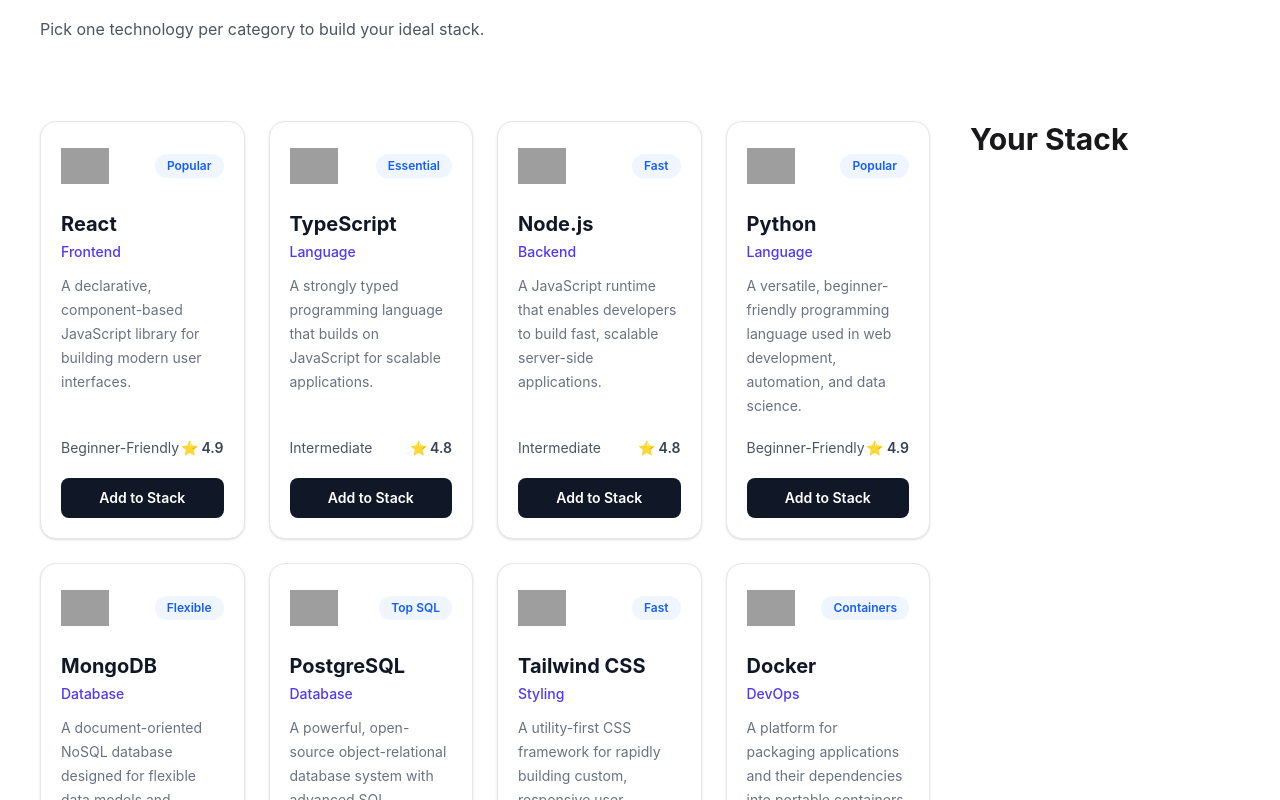
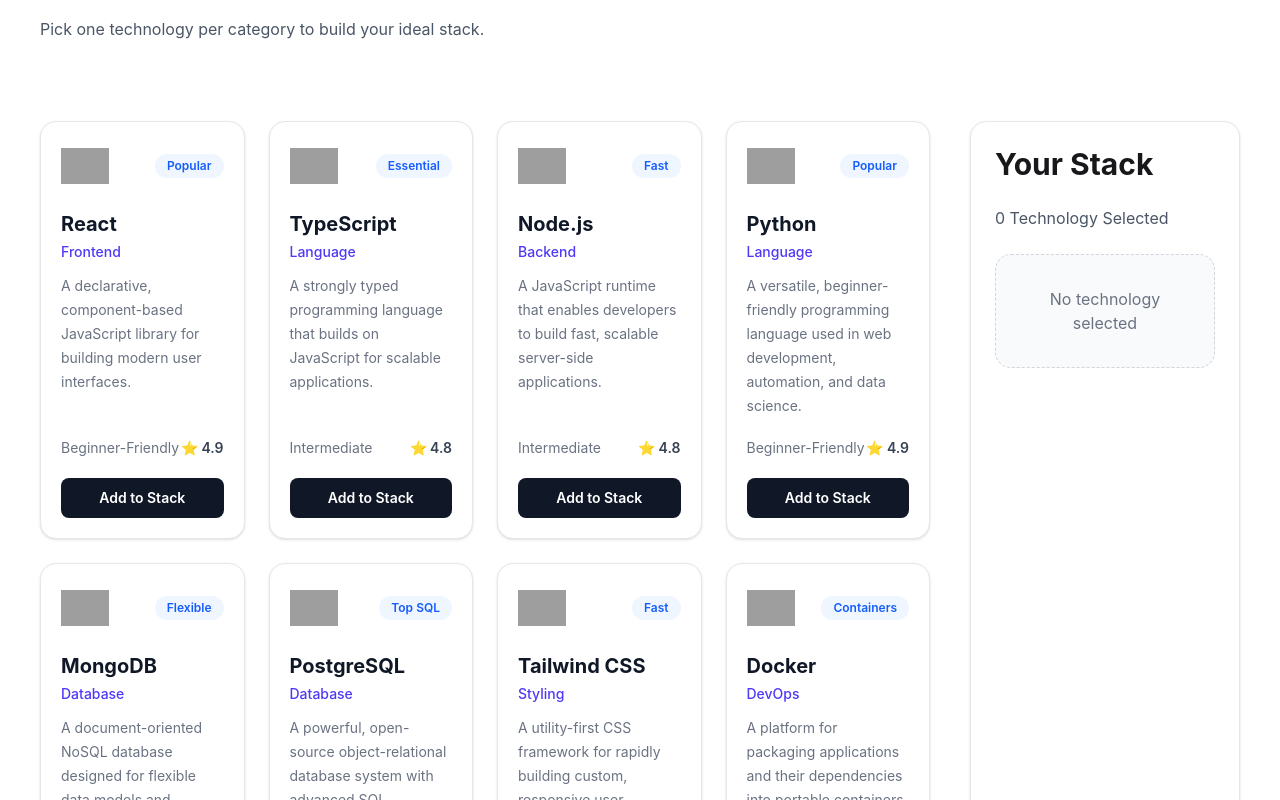
Before and after one commit to softminded5/Assignment-05-DevStack, a React (Vite) app: page / in a window 1280 px wide. Shown: the part 720-1520 px from the top of the page. Built offline with nearby package versions, Linux system fonts and the light colour scheme; grey boxes are pictures that could not be loaded.

Commit message:
Add to Stacksection works nicely

```diff
--- a/src/App.tsx
+++ b/src/App.tsx
@@ -14,6 +14,29 @@
 
 function App() {
   const [technologies, setTechnologies] = useState<Technology[]>([]);
+  const [selectedTechnologies, setSelectedTechnologies] = useState<Technology[]>([]);
+
+  const handleAddTechnology = (technology: Technology) => {
+    setSelectedTechnologies((current) => {
+      if (current.some((item) => item.id === technology.id)) {
+        return current;
+      }
+
+      return [...current, technology];
+    });
+  }
+
+  const handleRemoveTechnology = (technologyId: string) => {
+    setSelectedTechnologies((current) =>
+      current.filter((technology) => technology.id !== technologyId)
+    );
+  };
+
+  const handleRemoveAll = () => {
+    setSelectedTechnologies([]);
+  };
+
+
 
   useEffect(() => {
     const fetchTechnologies = async () => {
@@ -40,7 +63,12 @@
     <>
       <Nav />
       <Ban />
-      <TechnologyList technologies={technologies} />
+      <TechnologyList technologies={technologies}
+        selectedTechnologies={selectedTechnologies}
+        onAdd={handleAddTechnology}
+        onRemove={handleRemoveTechnology}
+        onRemoveAll={handleRemoveAll}
+      />
 
     </>
   )
--- a/src/components/TechnologyCard.tsx
+++ b/src/components/TechnologyCard.tsx
@@ -2,9 +2,10 @@
 
 type TechnologyCardProps = {
     technology: Technology;
+    onAdd: (technology: Technology) => void;
 };
 
-function TechnologyCard({ technology }: TechnologyCardProps) {
+function TechnologyCard({ technology, onAdd }: TechnologyCardProps) {
     return (
         <div className="flex h-full flex-col rounded-2xl border border-gray-200 bg-white p-5 shadow-sm transition hover:-translate-y-1 hover:shadow-lg">
             <div className="mb-5 flex items-center justify-between">
@@ -31,7 +32,7 @@
                 {technology.description}
             </p>
 
-            <div className="mt-5 flex items-center justify-between text-sm text-gray-600">
+            <div className="mt-5 flex items-center justify-between text-sm text-gray-500">
                 <span>{technology.difficulty}</span>
 
                 <span className="font-semibold text-gray-700">
@@ -42,6 +43,7 @@
             <button
                 type="button"
                 className="mt-5 w-full rounded-lg bg-gray-900 px-4 py-2.5 text-sm font-semibold text-white transition hover:bg-gray-700"
+                onClick={() => onAdd(technology)}
             >
                 Add to Stack
             </button>
--- a/src/components/TechnologyList.tsx
+++ b/src/components/TechnologyList.tsx
@@ -3,9 +3,13 @@
 
 type TechnologyListProps = {
     technologies: Technology[];
+    selectedTechnologies: Technology[];
+    onAdd: (technology: Technology) => void;
+    onRemove: (technologyId: string) => void;
+    onRemoveAll: () => void;
 };
 
-function TechnologyList({ technologies }: TechnologyListProps) {
+function TechnologyList({ technologies, selectedTechnologies, onAdd, onRemove, onRemoveAll }: TechnologyListProps) {
     return (
         <div className="grid grid-cols- items-center justify-between px-10 py-20 gap-10">
 
@@ -20,15 +24,78 @@
                         <TechnologyCard
                             key={technology.id}
                             technology={technology}
+                            onAdd={onAdd}
                         />
                     ))}
 
                 </div >
 
 
-                <div className="col-span-1 flex flex-col gap-6">
+                <div className="col-span-1 flex flex-col gap-6 rounded-2xl border border-gray-200 bg-white p-6 shadow-sm">
 
-                    <h1 className="text-3xl font-bold">Your Stack</h1>
+                    <h1 className="text-3xl font-bold">
+                        Your Stack
+                    </h1>
+
+                    <p className="text-gray-600">
+                        {selectedTechnologies.length} Technology Selected
+                    </p>
+
+                    {selectedTechnologies.length === 0 && (
+                        <div className="rounded-2xl border border-dashed border-gray-300 bg-gray-50 p-8 text-center">
+                            <p className="text-gray-500">
+                                No technology selected
+                            </p>
+                        </div>
+                    )}
+
+                    {selectedTechnologies.length > 0 && (
+                        <div className="flex flex-col gap-3">
+                            {selectedTechnologies.map((technology) => (
+                                <div
+                                    key={technology.id}
+                                    className="flex items-center justify-between rounded-xl border border-gray-200 bg-gray-50 px-4 py-3"
+                                >
+                                    <div className="flex items-center gap-3">
+                                        <img
+                                            src={technology.icon}
+                                            alt={`${technology.name} logo`}
+                                            className="h-8 w-8 object-contain"
+                                        />
+
+                                        <div className="flex flex-col">
+                                            <h4 className="font-semibold text-gray-900">
+                                                {technology.name}
+                                            </h4>
+                                            <p className="text-[10px] text-gray-500">
+                                                {technology.category}
+                                            </p>
+                                        </div>
+                                    </div>
+
+                                    <button
+                                        type="button"
+                                        onClick={() => onRemove(technology.id)}
+                                        className="rounded-full px-2 py-1 text-gray-400 transition hover:bg-red-100 hover:text-red-500"
+                                    >
+                                        ✕
+                                    </button>
+                                </div>
+
+                            ))}
+
+                            <button
+                                type="button"
+                                onClick={onRemoveAll}
+                                className="mt-2 rounded-lg border border-red-200 px-4 py-2 text-sm font-semibold text-red-500 transition hover:bg-red-50"
+                            >
+                                Remove All
+                            </button>
+
+                        </div>
+                    )}
+
+
 
                 </div>
             </div>
```
